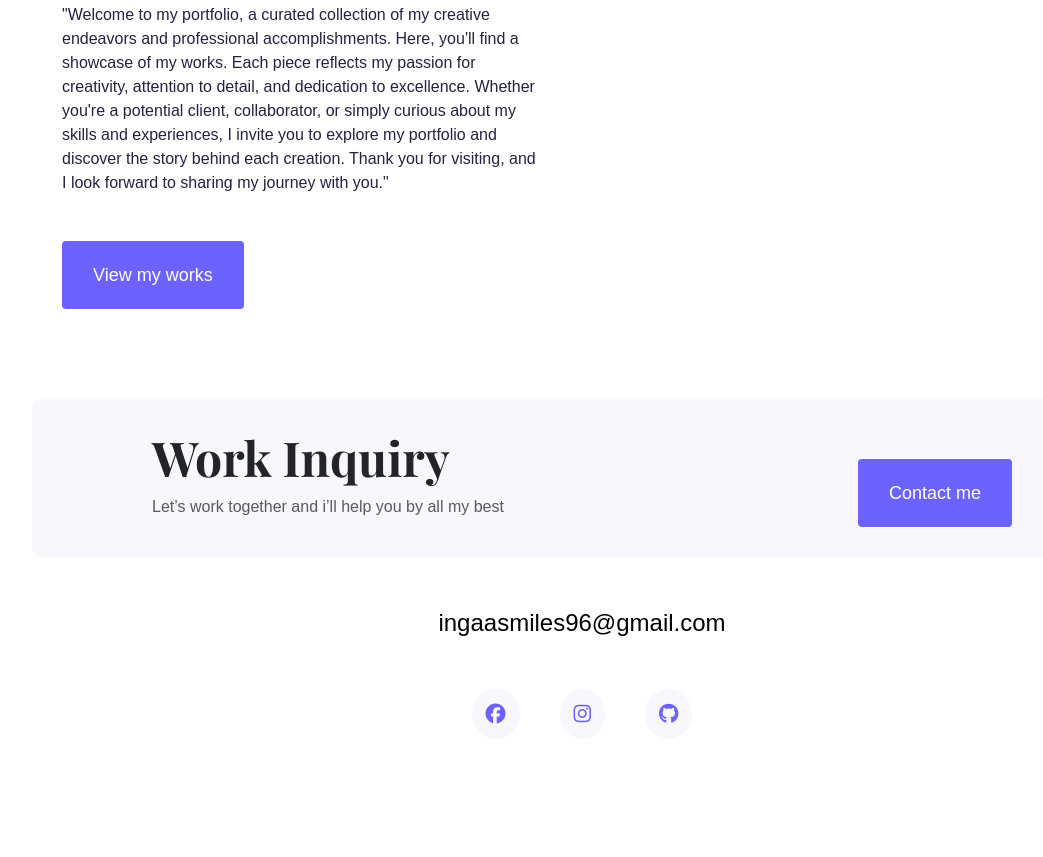
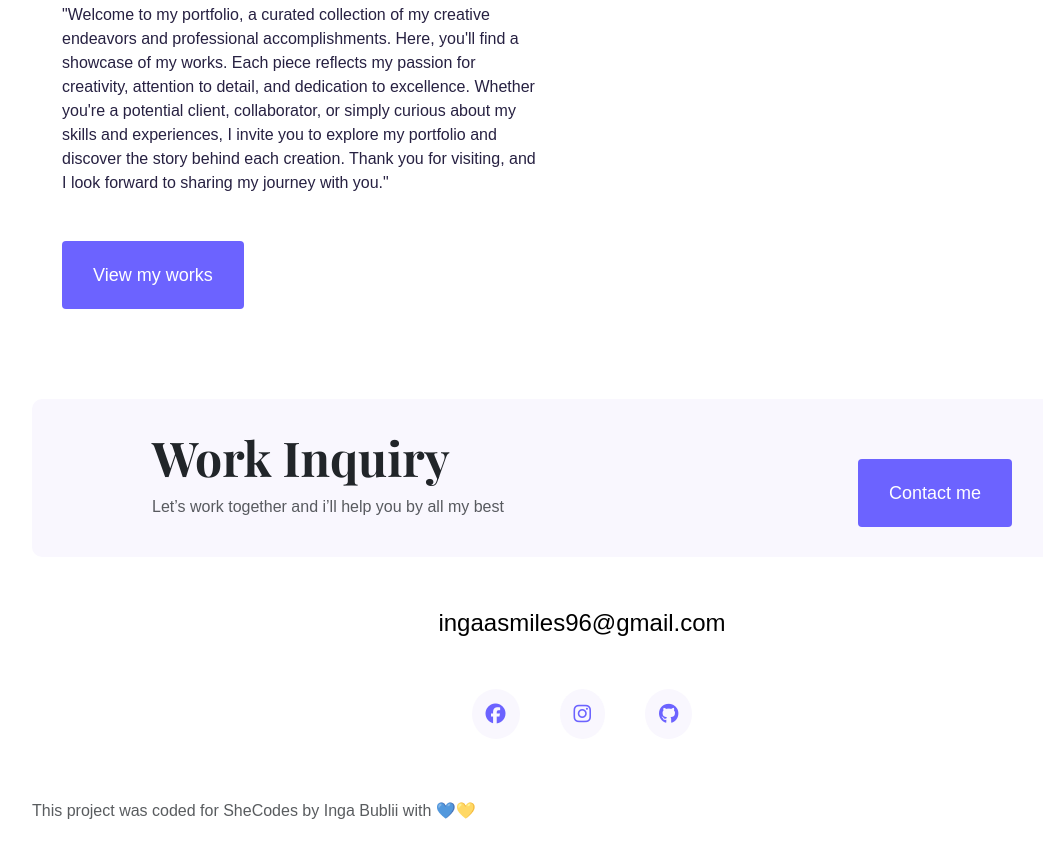
Before and after one commit to ingabublii/portfolio-project, a plain HTML site: page about.html in a window 1280 px wide. Shown: the part 463-1320 px from the top of the page, without its empty margins (58-1101 px from the left). Drawn offline with nearby package versions, Linux system fonts and the light colour scheme; a web font is replaced by a local one.

Commit message:
added paragrapgh

```diff
--- a/about.html
+++ b/about.html
@@ -79,6 +79,7 @@
                                 title="Github profile"></i></a>
                     </div>
                 </footer>
+                <p class="center text-muted">This project was coded for SheCodes by Inga Bublii with 💙💛</p>
     </div>
 </body>
 </html>
```
Also changed, not shown: contact.html (+1 -0 lines), index.html (+1 -0 lines), work.html (+1 -0 lines).
